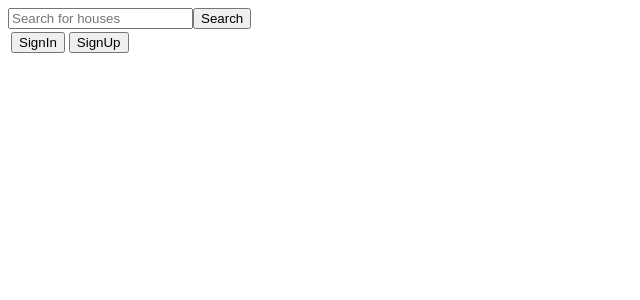
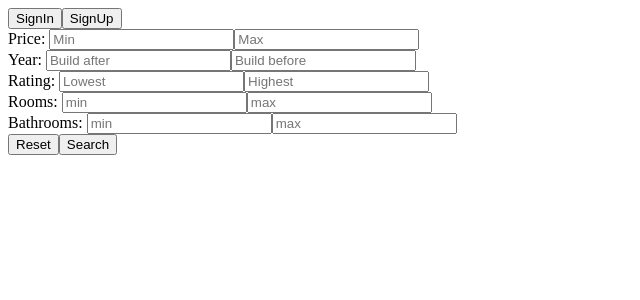
Before and after one commit to ajberchek/RMHS, a Django app: page /home/ in a window 1280 px wide. Shown: the top 300 px of the page, without its empty margins (0-640 px from the left). Run offline with Django 3.2, Linux system fonts and the light colour scheme.

Commit message:
Search almost done

```diff
--- a/DBProject/DBProject/urls.py
+++ b/DBProject/DBProject/urls.py
@@ -4,6 +4,7 @@ from django.contrib import admin
 urlpatterns = [
     url(r'^admin/', admin.site.urls),
     url(r'^home/', include('home.urls')),
+    url(r'^search/', include('search.urls')),
     url(r'^SignIn/', include('SignIn.urls')),
     url(r'^SignUp/', include('SignUp.urls')),
     url(r'^Account/', include('AccountPage.urls')),
--- a/DBProject/SignIn/views.py
+++ b/DBProject/SignIn/views.py
@@ -10,6 +10,7 @@ import os
 # Create your views here.
 def login(request):
     if request.method == 'POST':
+        print("first")
         try:
             if('uname' in request.session):
                 return HttpResponseRedirect("../Account")
@@ -37,4 +38,5 @@ def login(request):
             #redirect back to index if possible
             return render(request, 'signInForm.html')
     else:
+        print("doesitgohere")
         return render(request, 'signInForm.html')
--- /dev/null
+++ b/DBProject/search/urls.py
@@ -0,0 +1,6 @@
+from django.conf.urls import url
+from . import views
+
+urlpatterns = [
+    url(r'^$', views.searchQ, name='index'),
+]
--- a/DBProject/templates/homepage.html
+++ b/DBProject/templates/homepage.html
@@ -6,16 +6,34 @@
                 <tr>
                         <form method="GET" action="../SignIn/">
                         {% csrf_token %}
-                        <td><button type="submit">SignIn</button></td>
+                        <button type="submit">SignIn</button>
                         </form>
                         <form method="GET" action="../SignUp/">
                         {% csrf_token %}
-                        <td><button type="submit">SignUp</button></td>
+                        <button type="submit">SignUp</button><br>
                         </form>
                         <form method="GET" action="../search/">
                         {% csrf_token %}
-                        <input type="search" placeholder="Search for houses"name="srh">
-                        <button type="submit">Search</button>
+                        <label>Price: </label>
+                        <input type="text" placeholder="Min" name="minPrice">
+                        <input type="text" placeholder="Max" name="maxPrice"><br>
+                        <label>Year: </label>
+                        <input type="text" placeholder="Build after" name = "ayear">
+                        <input type="text" placeholder="Build before" name = "byear"><br>
+                        <label>Rating: </label>
+                        <input type="text" placeholder="Lowest" name = "lstar">
+                        <input type="text" placeholder="Highest" name = "hstar">
+                        <br>
+                        <label>Rooms: </label>
+                        <input type="text" placeholder="min" name = "minroom">
+                        <input type="text" placeholder="max" name = "maxroom">
+                        <br>
+                        <label>Bathrooms: </label>
+                        <input type="text" placeholder="min" name = "minbthm">
+                        <input type="text" placeholder="max" name = "maxbthm">
+                        <br>
+                        <input type="reset" value="Reset">
+                        <button type="submit">Search</button><br>
 
                         </form>
 
```
Also changed, not shown: DBProject/home/templates/home/homepage.html (+9 -4 lines), DBProject/search/templates/search/search.html (added, +7 -0 lines), DBProject/search/views.py (+34 -1 lines).
